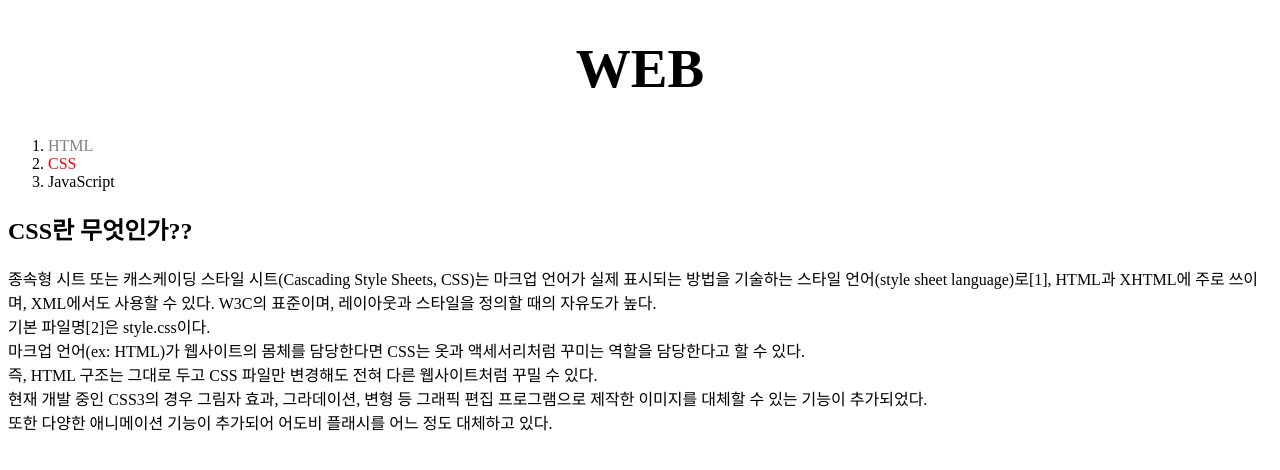
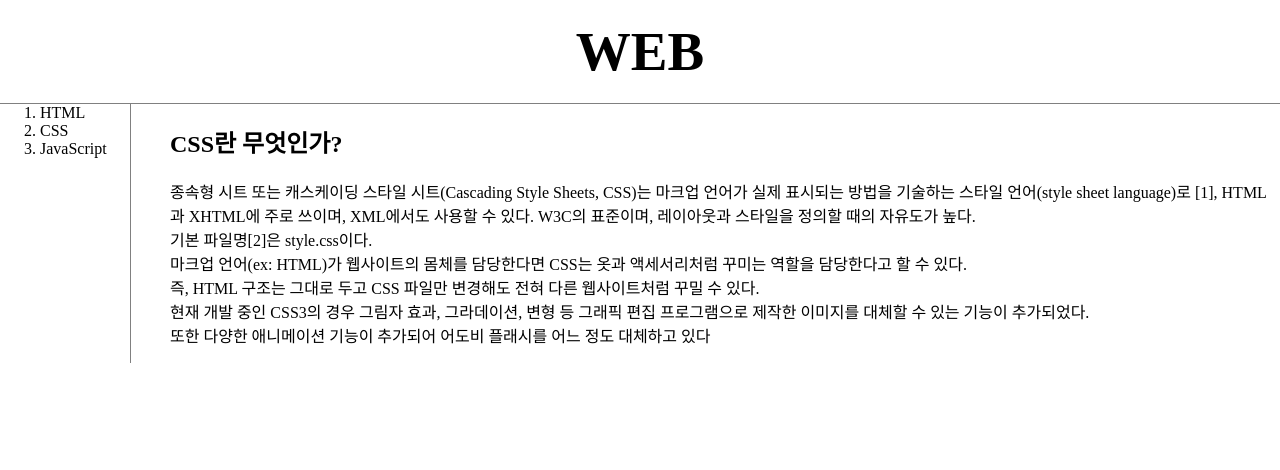
Before and after one commit to ChaeJimin/studyproject1, a plain HTML site: page 2.html in a window 1280 px wide. Drawn offline with Linux system fonts and the light colour scheme.

Commit message:
end commit

```diff
--- a/2.html
+++ b/2.html
@@ -4,6 +4,9 @@
   <title>WEB1 - CSS</title>
   <meta charset="utf-8">
   <style>
+    body{
+      margin: 0px;
+    }
     a {
       color : black;
       text-decoration: none;
@@ -11,31 +14,55 @@
     h1 {
       font-size: 55px;
       text-align: center;
+      border-bottom : 1px solid gray;
+      margin: 0;
+      padding: 20px;
     }
-    .saw{
-      color:gray;
+    #grid ol{
+      border-right: 1px solid gray;
+      width: 90px;
+      margin: 0px;
+      padding-left:40px;
     }
-    #active{
-      color:red;
+
+    #grid{
+      display:grid;
+      grid-template-columns:150px 1fr;
+    }
+    #artic{
+      padding-left: 20px;
+    }
+    @media(max-width:800px) {
+      #grid{
+      display:block;
+      }
+      #grid ol{
+      border-right: none;
+      }
+      h1 {
+      border-bottom : none;
+      }
     }
   </style>
 </head>
 <body>
   <h1><a href="index.html">WEB</a></h1>
+  <div id="grid">
     <ol>
-    <li><a href="1.html" class="saw">HTML</a></li>
-    <li><a href="2.html" class="saw" id = "active">CSS</a></li>
+      <li><a href="1.html">HTML</a></li>
+      <li><a href="2.html">CSS</a></li>
       <li><a href="3.html">JavaScript</a></li>
     </ol>
-<div>
+    <div id="artic">
       <h2><a href="https://ko.wikipedia.org/wiki/CSS" target="_blank" title="
-    css of wikipedia"> CSS란 무엇인가??
+        css of wikipedia"> CSS란 무엇인가?
       </a></h2>
       <p>
-  종속형 시트 또는 캐스케이딩 스타일 시트(Cascading Style Sheets, CSS)는 마크업 언어가 실제 표시되는 방법을 기술하는 스타일 언어(style sheet language)로[1], HTML과 XHTML에 주로 쓰이며, XML에서도 사용할 수 있다. W3C의 표준이며, 레이아웃과 스타일을 정의할 때의 자유도가 높다.<br>
+      종속형 시트 또는 캐스케이딩 스타일 시트(Cascading Style Sheets, CSS)는 마크업 언어가 실제 표시되는 방법을 기술하는 스타일 언어(style sheet language)로  [1], HTML과 XHTML에 주로 쓰이며, XML에서도 사용할 수 있다. W3C의 표준이며, 레이아웃과 스타일을 정의할 때의 자유도가 높다.<br>
         기본 파일명[2]은 style.css이다.<br>
-  마크업 언어(ex: HTML)가 웹사이트의 몸체를 담당한다면 CSS는 옷과 액세서리처럼 꾸미는 역할을 담당한다고 할 수 있다.<br> 즉, HTML 구조는 그대로 두고 CSS 파일만 변경해도 전혀 다른 웹사이트처럼 꾸밀 수 있다.<br>  현재 개발 중인 CSS3의 경우 그림자 효과, 그라데이션, 변형 등 그래픽 편집 프로그램으로 제작한 이미지를 대체할 수 있는 기능이 추가되었다.<br> 또한 다양한 애니메이션 기능이 추가되어 어도비 플래시를 어느 정도 대체하고 있다.<br>
+      마크업 언어(ex: HTML)가 웹사이트의 몸체를 담당한다면  CSS는 옷과 액세서리처럼 꾸미는 역할을 담당한다고 할 수 있다.<br> 즉, HTML 구조는 그대로 두고 CSS 파일만 변경해도 전혀 다른 웹사이트처럼 꾸밀 수 있다.<br>  현재 개발 중인 CSS3의 경우 그림자 효과, 그라데이션, 변형 등 그래픽 편집 프로그램으로 제작한 이미지를 대체할 수 있는 기능이 추가되었다.<br> 또한 다양한 애니메이션 기능이 추가되어 어도비 플래시를 어느 정도 대체하고 있다<br>
       </p>
+    </div>
 </div>
 </body>
 </html>
--- /dev/null
+++ b/style.css
@@ -0,0 +1,39 @@
+body{
+    margin: 0px;
+  }
+  a {
+    color : black;
+    text-decoration: none;
+  }
+  h1 {
+    font-size: 55px;
+    text-align: center;
+    border-bottom : 1px solid gray;
+    margin: 0;
+    padding: 20px;
+  }
+  ol{
+    border-right: 1px solid gray;
+    width: 90px;
+    margin: 0px;
+    padding-left:40px;
+  }
+
+  #grid{
+    display:grid;
+    grid-template-columns:150px 1fr;
+  }
+  #artic{
+    padding-left: 20px;
+  }
+  @media(max-width:800px) {
+    #grid{
+    display:block;
+    }
+    #grid ol{
+    border-right: none;
+    }
+    h1 {
+    border-bottom : none;
+    }
+  }
```
Also changed, not shown: 1.html (+8 -4 lines), 3.html (+8 -1 lines), index.html (+5 -0 lines), mediaquery.html (added, +23 -0 lines). Lines whose indentation alone changed are shown as unchanged.
